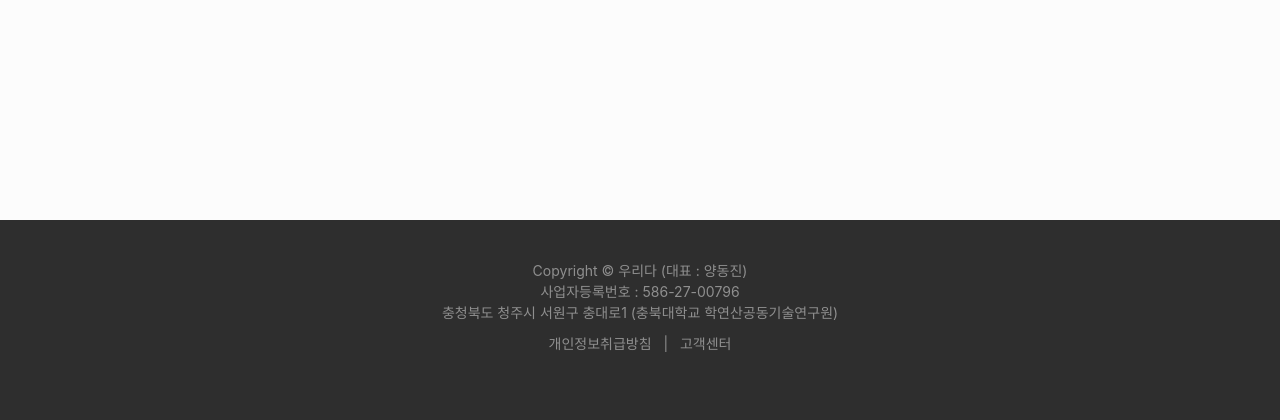
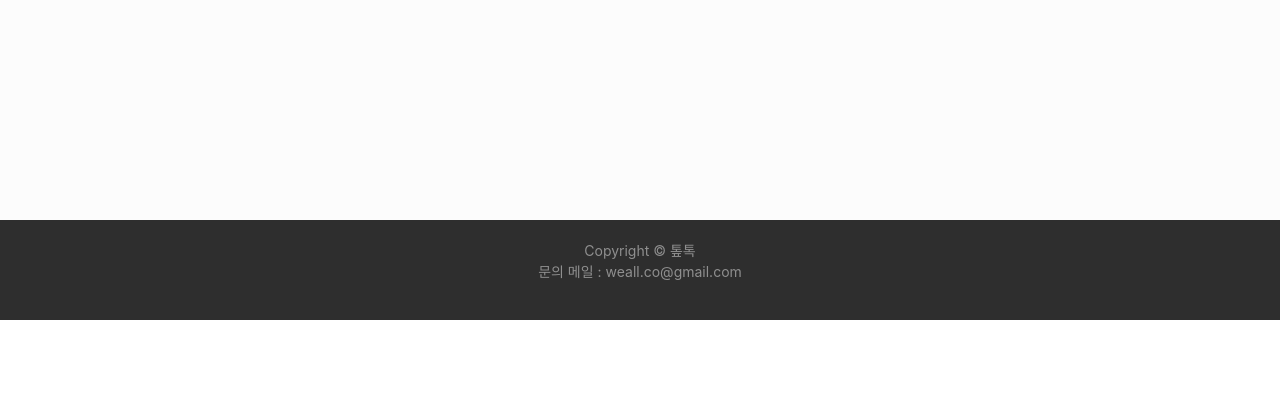
Before and after one commit to DJ-Yang/yes-or-no, a Django app: template templates/topic/select.html in a window 1280 px wide. Shown: the part 1365-1785 px from the top of the page. After the commit the page ends 1685 px from the top, so only its background shows below. Run offline with Django 3.2, Linux system fonts and the light colour scheme; the template is opened without the code that fills it, so the values that code supplies are empty; some libraries are stand-ins or nearby versions; some web fonts are replaced.

```diff
--- a/templates/base.html
+++ b/templates/base.html
@@ -81,11 +81,8 @@
 
   <footer>
     <div class="contents">
-      <div>Copyright © 우리다 (대표 : 양동진)</div>
-      <div>사업자등록번호 : 586-27-00796</div>
-      <div style="display: inline-block;">충청북도 청주시 서원구 충대로1 </div>
-      <div style="display: inline-block;">(충북대학교 학연산공동기술연구원)</div>
-      <div style="padding-top: 10px;">개인정보취급방침 &nbsp; | &nbsp; 고객센터</div>
+      <div>Copyright © 톺톡</div>
+      <div style="display: inline-block;">문의 메일 : weall.co@gmail.com </div>
     </div>
   </footer>
 
--- a/topic/static/css/base.css
+++ b/topic/static/css/base.css
@@ -116,7 +116,7 @@ footer {
     display: none;
     bottom: 0;
     width: 100%;
-    height: 200px;
+    height: 100px;
     background-color: #2E2E2E;
     margin-top: 100px;
     color: #8f8f8f;
@@ -128,7 +128,7 @@ footer .contents {
     min-width: 300px;
     text-align: center;
     margin: 0 auto;
-    padding-top: 40px;
+    padding-top: 20px;
 }
 
 
```
Also changed, not shown: topic/views.py (+5 -5 lines).
